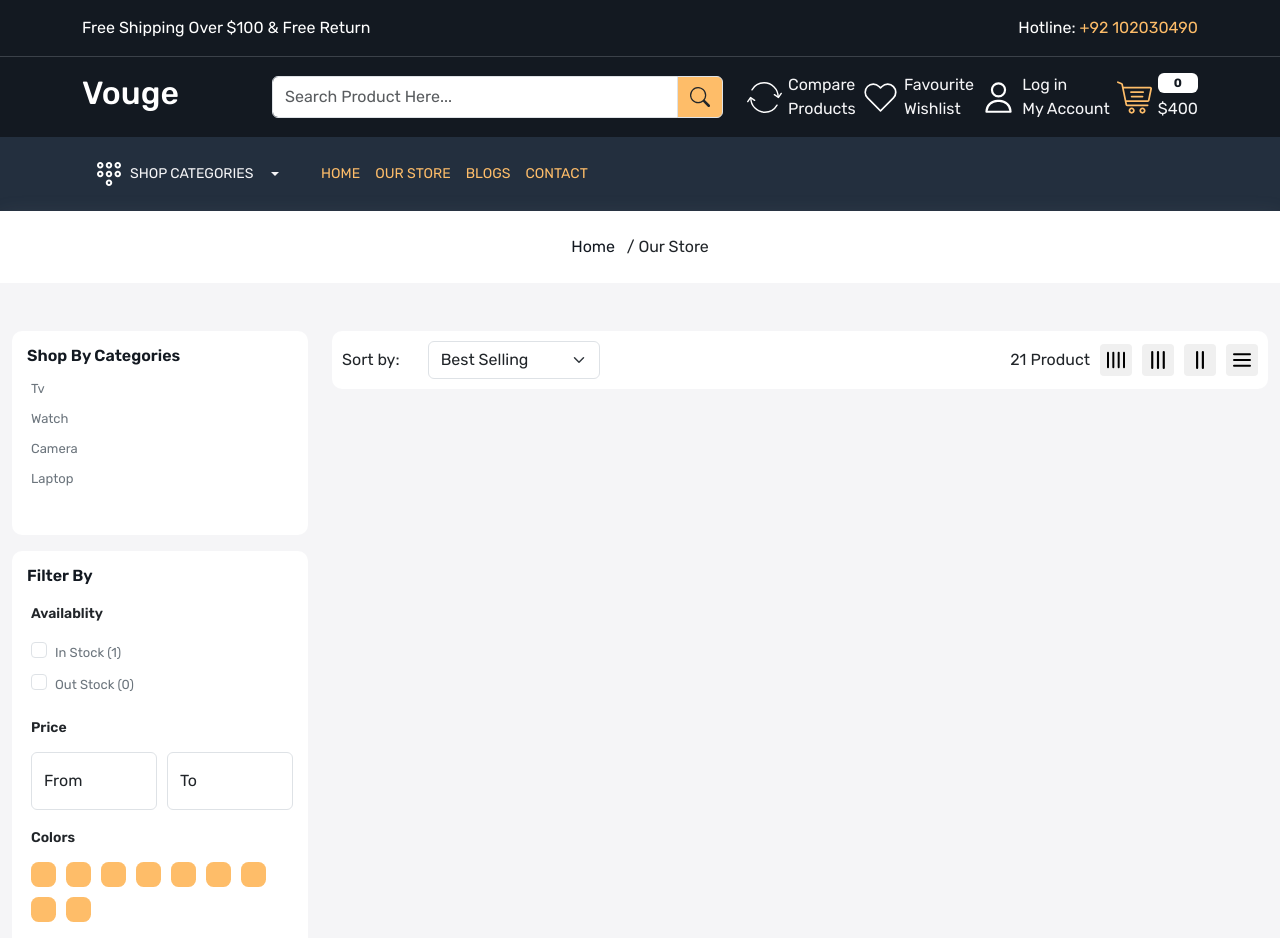
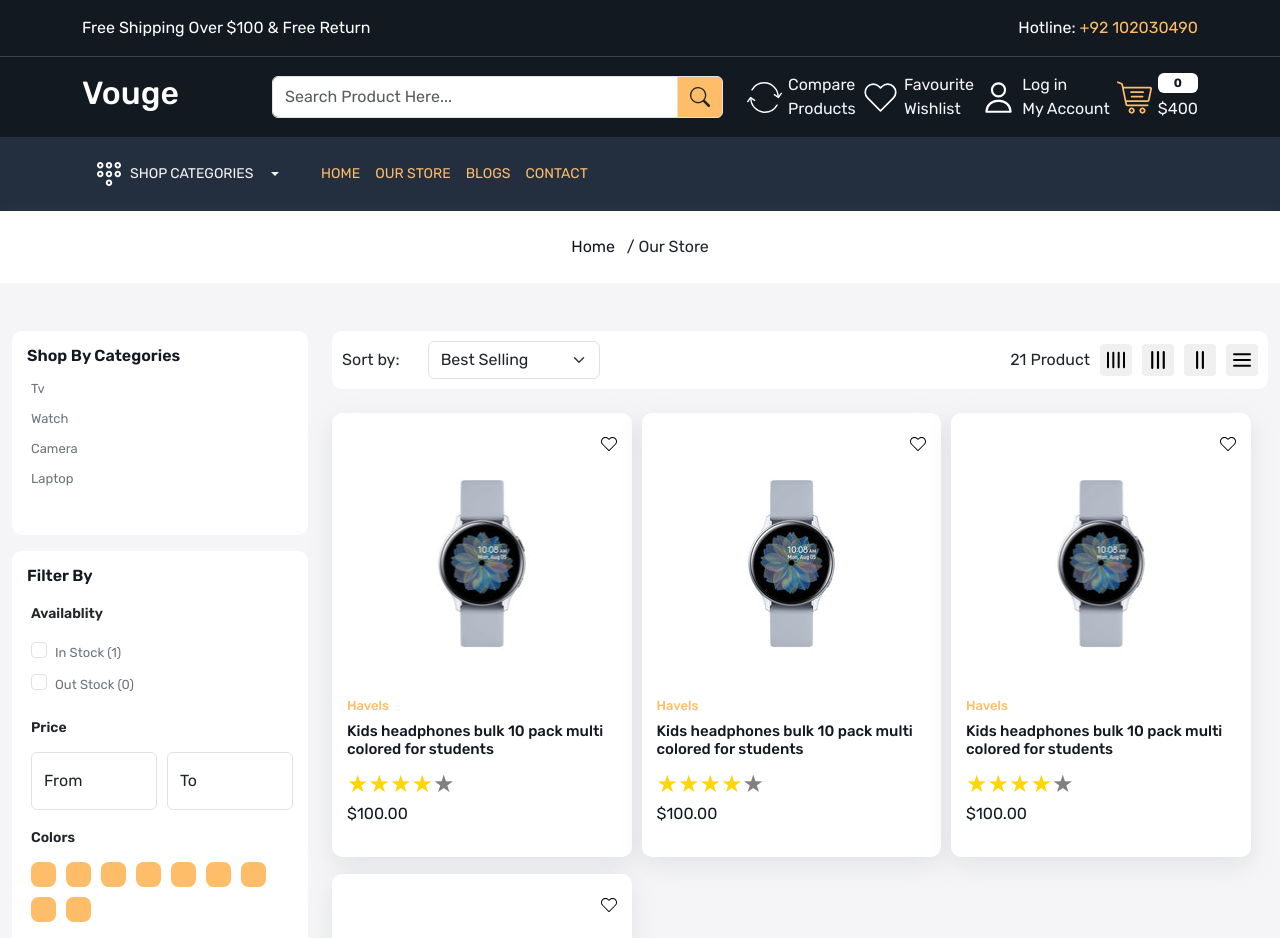
Before and after one commit to JunaidAli-56/ecommerce-frontend, a React (Create React App) app: page /store in a window 1280 px wide. Shown: the top 938 px of the page. Built offline with nearby package versions, Linux system fonts and the light colour scheme.

Commit message:
another commit

```diff
--- a/src/App.scss
+++ b/src/App.scss
@@ -26,7 +26,7 @@ a {
   display: inline-block;
 }
 
-.shadow-light{
+.shadow-light {
   box-shadow: rgba(149, 157, 165, 0.2) 0px 8px 24px;
 }
 
@@ -41,6 +41,41 @@ a {
 .gap-15 {
   gap: 15px;
 }
+
 .gap-30 {
   gap: 30px;
 }
+
+// grid dor card and gr working as a col
+.gr-12 {
+  width: 100%;
+
+  .product-card {
+    display: flex;
+    gap: 20px;
+
+    .product-image {
+      img {
+        height: 200px !important;
+        width: 400px;
+      }
+    }
+  }
+
+  .action-bar {
+    top: 15%;
+  }
+
+}
+
+.gr-6 {
+  width: 49%;
+}
+
+.gr-4 {
+  width: 32%;
+}
+
+.gr-3 {
+  width: 24%;
+}
--- a/src/components/ProductCard.jsx
+++ b/src/components/ProductCard.jsx
@@ -1,20 +1,21 @@
 import React from 'react'
 import ReactStars from "react-rating-stars-component";
-import { Link } from 'react-router-dom';
+import { Link, useLocation } from 'react-router-dom';
 
 
-const ProductCard = () => {
+const ProductCard = ({ grid }) => {
+    const location = useLocation();
     return (
-        <div className='col-3'>
+        <div className={`${location.pathname === "/store" ? `gr-${grid}` : "col-3"}`}>
             <Link className="product-card position-relative shadow-light">
                 <div className="wishlist-icon position-absolute">
                     <Link>
                         <img src="images/wish.svg" alt="wish" />
                     </Link>
                 </div>
-                <div className="product-image">
-                    <img src="images/watch.jpg"  className="img-fluid" alt="product" />
-                    <img src="images/watch-1.png" className="img-fluid"  alt="product" />
+                <div className="product-image d-flex justify-content-center align-items-center">
+                    <img src="images/watch.jpg" className="img-fluid" alt="product" />
+                    <img src="images/watch-2.jpg" className="img-fluid" alt="product" />
                 </div>
                 <div className="product-detail">
                     <h6 className="product-brand">Havels</h6>
@@ -26,6 +27,9 @@ const ProductCard = () => {
                         edit={false}
                         activeColor="#ffd700"
                     />
+                    <p className={`desc ${grid === 12 ? "d-block":"d-none"}`}>
+                        "At vero eos et accusamus et iusto odio dignissimos ducimus qui blanditiis praesentium voluptatum deleniti atque corrupti quos dolores et quas molestias excepturi sint occaecati cupiditate non provident, similique sunt...
+                    </p>
                     <p className='price'>$100.00</p>
                 </div>
                 <div className="action-bar position-absolute">
--- a/src/pages/Store.jsx
+++ b/src/pages/Store.jsx
@@ -1,8 +1,10 @@
-import React from 'react'
+import React, { useState } from 'react'
 import ReactStars from "react-rating-stars-component";
 import BreadCrumb from '../components/BreadCrumb'
 import MetaTag from '../components/MetaTag'
+import ProductCard from '../components/ProductCard';
 const Store = () => {
+    const [grid, setGrid] = useState(4);
     return (
         <>
             <MetaTag title="Our Store" />
@@ -156,7 +158,7 @@ const Store = () => {
                             <div className="filter-sort-grid">
                                 <div className="d-flex justify-content-between align-items-center">
                                     <div className="d-flex align-items-center gap-10">
-                                        <p className='mb-0 d-block' style={{"width":"50%"}}>Sort by:</p>
+                                        <p className='mb-0 d-block' style={{ "width": "50%" }}>Sort by:</p>
                                         <select class="form-select" aria-label="Default select example">
                                             <option value="best-selling" selected>Best Selling</option>
                                             <option value="title-ascending">Alphabetically, A-Z</option>
@@ -168,20 +170,28 @@ const Store = () => {
                                     <div className="d-flex align-items-center gap-10 grid-wrapper">
                                         <p className="total-product mb-0">21 Product</p>
                                         <div className="d-flex align-items-center gap-10 grid-box-wrapper">
-                                            <div className='grid-box'>
+                                            <div className='grid-box' onClick={() => setGrid(3)}>
                                                 <img src="images/gr4.svg" alt="grid" className='d-block img-fluid' />
                                             </div>
-                                            <div className='grid-box'>
+                                            <div className='grid-box' onClick={() => setGrid(4)}>
                                                 <img src="images/gr3.svg" alt="grid" className='d-block img-fluid' />
                                             </div>
-                                            <div className='grid-box'>
+                                            <div className='grid-box' onClick={() => setGrid(6)}>
                                                 <img src="images/gr2.svg" alt="grid" className='d-block img-fluid' />
                                             </div>
-                                            <div className='grid-box'>
+                                            <div className='grid-box' onClick={() => setGrid(12)}>
                                                 <img src="images/gr.svg" alt="grid" className='d-block img-fluid' />
                                             </div>
                                         </div>
                                     </div>
+                                </div>
+                            </div>
+                            <div className='product-list py-lg-4 py-2'>
+                                <div className="d-flex flex-wrap gap-10">
+                                    <ProductCard grid={grid} />
+                                    <ProductCard grid={grid} />
+                                    <ProductCard grid={grid} />
+                                    <ProductCard grid={grid} />
                                 </div>
                             </div>
                         </div>
--- a/src/sass/_bootstrap.scss
+++ b/src/sass/_bootstrap.scss
@@ -262,141 +262,13 @@ $light: #F5F5F7;
 
 
 
-
-// .feature-card {
-//     border: 0 !important;
-//     border-radius: 12px;
-//     position: relative;
-//     box-shadow: #00000040 0px 5px 15px;
-
-//     &:hover {
-//         cursor: pointer;
-
-//         .other-options {
-//             display: block;
-
-//             i {
-//                 color: #087d04;
-//             }
-//         }
-//     }
-
-//     .heart-icon {
-//         position: absolute;
-//         z-index: 1000;
-//         top: 2%;
-//         right: 4%;
-//         font-size: 18px;
-//         // border: 2px solid red;
-//         height: 30px;
-//         width: 30px;
-//         text-align: center;
-
-//         :hover {
-//             transform: scale(1.13);
-//         }
-
-//         i {
-//             color: #f44361;
-//         }
-//     }
-
-//     .other-options {
-//         // border: 2px solid #00ff00;
-//         position: absolute;
-//         top: 9%;
-//         right: 4%;
-//         z-index: 1000;
-//         display: none;
-//         height: 95px;
-//         width: 30px;
-//         text-align: center;
-
-//         :hover {
-//             transform: scale(1.06);
-
-//         }
-
-//         div {
-//             a {
-//                 font-size: 18px;
-
-//             }
-//         }
-//     }
-
-//     .img-div-outer {
-//         display: flex;
-//         justify-content: center;
-
-//         .img-div {
-//             position: relative;
-//             height: 250px;
-//             width: 250px;
-//             // border: 2px solid #3300ff;
-
-
-//             img {
-//                 position: absolute;
-//                 height: 100%;
-//                 width: 100%;
-
-//             }
-
-//         }
-//     }
-
-//     .feature-card-body {
-//         font-weight: 500;
-
-//         p {
-//             text-transform: capitalize;
-//             font-size: 18px;
-//             color: #c8780f;
-//         }
-
-//         h1 {
-//             font-size: 20px;
-//             text-transform: capitalize;
-//         }
-
-
-//         .icon-div {
-//             // border: 2px solid red;
-
-//             ul {
-//                 padding: 0;
-//                 margin: 0;
-//                 list-style: none;
-//                 display: flex;
-//                 justify-content: space-between;
-//                 width: 40%;
-
-//                 li {
-
-//                     a {
-//                         text-decoration: none;
-//                         color: #d2841f;
-//                     }
-//                 }
-//             }
-//         }
-
-//         span {
-//             color: #058905;
-//             padding-top: 18px;
-
-//         }
-//     }
-// }
-
-
 // Feature Product Card...
 .product-card {
     padding: 15px;
     background-color: $white;
     border-radius: 10px;
     overflow: hidden;
+    width: 100%;
 
     .wishlist-icon {
         top: 4%;
@@ -406,6 +278,13 @@ $light: #F5F5F7;
     &:hover {
         .action-bar {
             right: 15px;
+        }
+    }
+
+    .product-image {
+        img {
+            height: 270px;
+            object-fit: contain;
         }
     }
 
@@ -420,7 +299,13 @@ $light: #F5F5F7;
             font-size: 15px;
         }
 
-        p {
+        .desc {
+            font-size: 14px;
+            font-weight: 400;
+            color: $gray;
+        }
+
+        .price {
             color: $dark;
             font-size: 16px;
         }
@@ -769,9 +654,10 @@ $light: #F5F5F7;
         .grid-wrapper {
             .grid-box-wrapper {
                 .grid-box {
+                    padding: 7px;
                     background-color: $light-gray;
-                    padding: 7px;
                     border-radius: 4px;
+                    cursor: pointer;
 
                     img {
                         height: 18px;
```
Also changed, not shown: public/images/watch-2.jpg (added).
